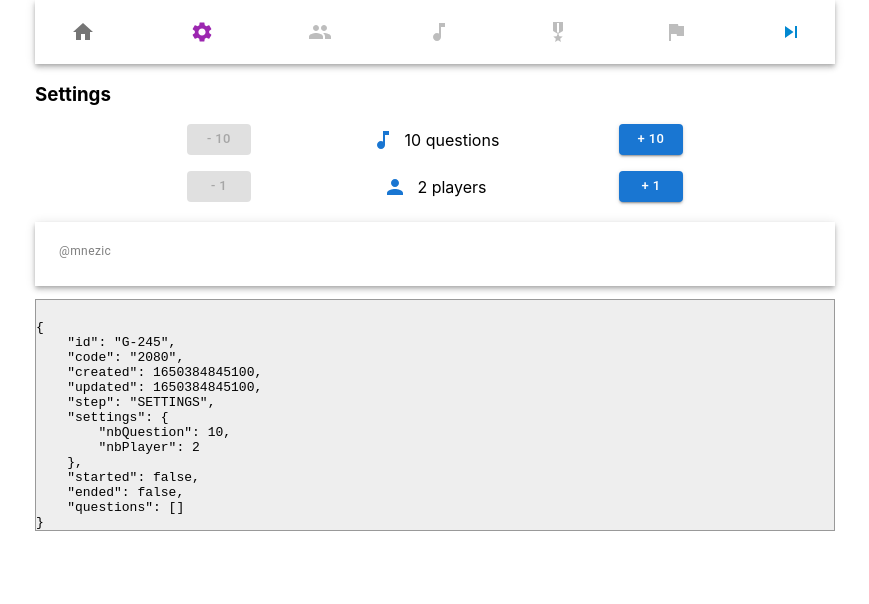
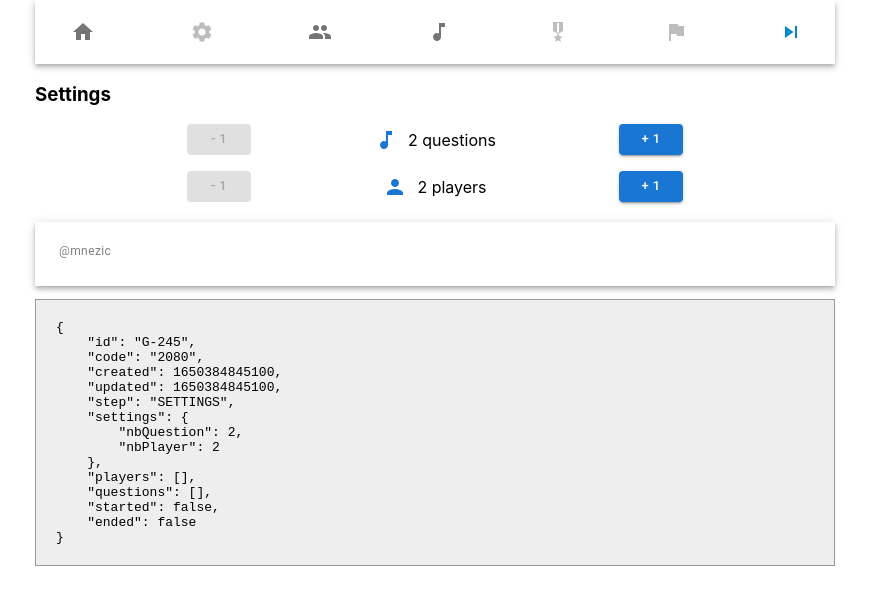
Before and after one commit to gre-ory/amnezic-react, a React (Create React App) app: page / in a window 1280 px wide. Both pictures are taken after a click on the button 632 px from the left and 168 px from the top of the page. Shown: the top 604 px of the page, without its empty margins (205-1074 px from the left). Built offline with nearby package versions, Linux system fonts and the light colour scheme.

Commit message:
[draft] refactor

```diff
--- a/src/component/GamePage.tsx
+++ b/src/component/GamePage.tsx
@@ -34,12 +34,7 @@ const GamePage = ( props: Props ) => {
                 {children}
                 <Footer />
             </div>
-            <pre style={{ border: '1px solid #999', background: '#eee', paddingTop: '20px' }}>
-                {JSON.stringify({
-                    ...game,
-                    questions: []
-                },undefined,4)}
-            </pre>
+            <pre style={{ border: '1px solid #999', background: '#eee', padding: '20px' }}>{JSON.stringify(game,undefined,4)}</pre>
         </>
     )
 }
--- a/src/component/PlayerCard.tsx
+++ b/src/component/PlayerCard.tsx
@@ -33,7 +33,7 @@ const PlayerCard = ( props: Props ) => {
     // update helpers
     //
 
-    const updatePlayerName = ( name?: string ) => {
+    const updatePlayerName = ( name: string ) => {
         updateGame( game.id, updatePlayer( player.id, ( player: Player ): Player => {
             player.name = name
             return player
--- a/src/data/Answer.ts
+++ b/src/data/Answer.ts
@@ -2,21 +2,12 @@
 // //////////////////////////////////////////////////
 // create
 
+export type AnswerId = string
+
 export interface Answer {
-  id: number
+  id: AnswerId
+  number: number
   answer: string
   hint: string
   correct: boolean
 }
-
-// //////////////////////////////////////////////////
-// create
-
-export function newAnswer( answer: string, hint: string = "", correct: boolean = false ): Answer {
-  return {
-    id: 0,
-    answer: answer,
-    hint: hint,
-    correct: correct,
-  }
-}
--- a/src/data/Game.ts
+++ b/src/data/Game.ts
@@ -1,15 +1,15 @@
 import { customAlphabet } from 'nanoid'
 
 import { newSettings, Settings, SettingsUpdater } from './Settings'
-import { newPlayer, Player, PlayerId, PlayerUpdater } from './Player'
-import { newQuestion, Question, QuestionId, QuestionUpdater } from './Question'
-import { newAnswer } from './Answer'
+import { Player, PlayerId, PlayerUpdater } from './Player'
+import { addAnswer, Question, QuestionId, QuestionUpdater } from './Question'
 import { newArtist } from './Artist'
 import { newAlbum } from './Album'
-import { range } from './Util'
-import { newMedia } from './Media'
+import { range, toZeroPadString } from './Util'
+import { Media, newMedia } from './Media'
 import { GameStats, newGameStats } from './GameStats'
-import { DefaultCards } from './Card'
+import { Card, DefaultCards } from './Card'
+import { newPlayerStats } from './PlayerStats'
 
 // //////////////////////////////////////////////////
 // model
@@ -22,6 +22,7 @@ export enum GameStep {
   SETTINGS = 'SETTINGS',
   PLAYERS = 'PLAYERS',
   QUIZZ = 'QUIZZ',
+  QUESTION = 'QUESTION',
   SCORES = 'SCORES',
   END = 'END',
 }
@@ -35,8 +36,8 @@ export interface Game {
   readonly updated: number
   step: GameStep
   settings: Settings
-  players?: Player[]
-  questions?: Question[]
+  players: Player[]
+  questions: Question[]
   started: boolean
   questionId?: QuestionId
   ended: boolean
@@ -51,7 +52,7 @@ export type OnPlayerUpdate = ( gameId: GameId, playerId: PlayerId, gameUpdater:
 // //////////////////////////////////////////////////
 // create
 
-export function newGame( nbQuestion: number = 10, nbPlayer: number = 2 ): Game {
+export function newGame( nbQuestion: number = 2 /* GREG 10 */, nbPlayer: number = 2 ): Game {
   return {
     id: `G-${newGameId()}`,
     code: newGameCode(),
@@ -59,9 +60,49 @@ export function newGame( nbQuestion: number = 10, nbPlayer: number = 2 ): Game {
     updated: Date.now(),
     step: GameStep.SETTINGS,
     settings: newSettings( nbQuestion, nbPlayer ),
+    players: [],
+    questions: [],
     started: false,
     ended: false,
   }
+}
+
+// //////////////////////////////////////////////////
+// add
+
+export function addPlayer( game: Game, card: Card ): Player {
+  const number = game.players.length + 1
+  const id: string = toZeroPadString( number, 2 ) // max: 10 players,
+  const current: Player = {
+    id: id,
+    number: number,
+    name: `Player ${id}`,
+    status: 'active',
+    card: card,
+    stats: newPlayerStats(),
+  }
+  game.players.push( current )
+  return current
+}
+
+export function addQuestion( game: Game, title: string, media: Media ): Question {
+  const number = game.questions.length + 1
+  const id: string = toZeroPadString( number, 3 ) // max: 100 answers,
+  const current: Question = {
+    id: id,
+    number: number,
+    status: 'start',
+    title: title,
+    media: media,
+    answers: [],
+  }
+  if ( game.questions.length > 0 ) {
+    const previous: Question = game.questions[ game.questions.length - 1 ]
+    previous.nextId = current.id
+    current.previousId = previous.id
+  }
+  game.questions.push( current )
+  return current
 }
 
 // //////////////////////////////////////////////////
@@ -98,36 +139,6 @@ export function updateQuestion( questionId: QuestionId, update: QuestionUpdater
       questions: game.questions.map( question => question.id == questionId ? update( question ) : question ),
     }
   }
-}
-
-// //////////////////////////////////////////////////
-// sanitize
-
-export function sanitizePlayers( players: Player[] ): Player[] {
-  if ( players.length > 0 ) {
-    players.forEach( ( player, index ) => {
-      player.number = ( index + 1 )
-      if ( player.name === undefined ) {
-        player.name = `Player ${player.number}`
-      }
-    } )
-  }
-  return players
-}
-
-export function sanitizeQuestions( questions: Question[] ): Question[] {
-  if ( questions.length > 0 ) {
-    let previousQuestion: Question
-    questions.forEach( ( question, index ) => {
-      question.number = ( index + 1 )
-      if ( previousQuestion ) {
-        previousQuestion.nextId = question.id
-        question.previousId = question.id
-      }
-      previousQuestion = question
-    } )
-  }
-  return questions
 }
 
 // //////////////////////////////////////////////////
@@ -171,6 +182,38 @@ export function selectQuestion( game: Game, questionId: string | undefined ): Qu
 // //////////////////////////////////////////////////
 // state
 
+export function hasPlayers( game: Game ): boolean {
+  return ( game !== undefined && game.players !== undefined && game.players.length > 0 )
+}
+
+export function hasQuestions( game: Game ): boolean {
+  return ( game !== undefined && game.questions !== undefined && game.questions.length > 0 )
+}
+
+export function isSetUp( game: Game ): boolean {
+  return hasPlayers( game ) && hasQuestions( game )
+}
+
+export function isSettingsPageDisabled( game: Game ): boolean {
+  return ( game === undefined ) || game.ended || isSetUp( game )
+}
+
+export function isPlayersPageDisabled( game: Game ): boolean {
+  return ( game === undefined ) || game.ended || !isSetUp( game )
+}
+
+export function isQuizzPageDisabled( game: Game ): boolean {
+  return ( game === undefined ) || game.ended || !isSetUp( game )
+}
+
+export function isScoresPageDisabled( game: Game ): boolean {
+  return ( game === undefined ) || !game.started || !isSetUp( game )
+}
+
+export function isEndPageDisabled( game: Game ): boolean {
+  return ( game === undefined ) || !game.started || !isSetUp( game )
+}
+
 export function OnStep( gameStep: GameStep ): GameUpdater {
   return ( game: Game ): Game => {
       console.log( `[on-step] ${game.id} - ${gameStep}` )
@@ -189,12 +232,32 @@ export function onSetUp( game: Game ): Game {
   console.log( `[on-set-up] ${game.id}` )
 
   //
+  // load game
+  //
+
+  const nbQuestion = game.settings.nbQuestion
+  range( nbQuestion ).map( i => i+1 ).forEach( i => {
+    // "https://api.deezer.com/artist/27/image"
+    const artist = newArtist( "Daft Punk", "https://e-cdns-images.dzcdn.net/images/artist/f2bc007e9133c946ac3c3907ddc5d2ea/56x56-000000-80-0-0.jpg" )
+    // "https://api.deezer.com/album/302127/image"
+    const album = newAlbum( "Discovery", "https://e-cdns-images.dzcdn.net/images/cover/2e018122cb56986277102d2041a592c8/56x56-000000-80-0-0.jpg" )
+    const media = newMedia( "Harder, Better, Faster, Stronger", "https://cdns-preview-d.dzcdn.net/stream/c-deda7fa9316d9e9e880d2c6207e92260-8.mp3", artist, album )
+    const question: Question = addQuestion( game, "Genre", media )
+    if ( i % 2 == 0 ) {
+      addAnswer( question, media.title, artist.name, true )
+      addAnswer( question, "xxx", "xxx", false )
+    } else {
+      addAnswer( question, "yyy", "yyy", false )
+      addAnswer( question, media.title, artist.name, true )
+    }
+  } )
+
+  //
   // create default players
   //
 
   const nbPlayer = game.settings.nbPlayer
-  const players = range( nbPlayer ).map( index => newPlayer( DefaultCards[index] ) )
-  game.players = sanitizePlayers( players )
+  range( nbPlayer ).forEach( index => addPlayer( game, DefaultCards[index] ) )
 
   //
   // finally move to players step
@@ -208,23 +271,9 @@ export function onSetUp( game: Game ): Game {
 export function onStartGame( game: Game ): Game {
   console.log( `[on-start-game] ${game.id}` )
 
-  //
-  // create dummy questions
-  //
-
-  const nbQuestion = game.settings.nbQuestion
-  const questions = range( nbQuestion ).map( i => i+1 ).map( i => {
-    // "https://api.deezer.com/artist/27/image"
-    const artist = newArtist( "Daft Punk", "https://e-cdns-images.dzcdn.net/images/artist/f2bc007e9133c946ac3c3907ddc5d2ea/56x56-000000-80-0-0.jpg" )
-    // "https://api.deezer.com/album/302127/image"
-    const album = newAlbum( "Discovery", "https://e-cdns-images.dzcdn.net/images/cover/2e018122cb56986277102d2041a592c8/56x56-000000-80-0-0.jpg" )
-    const media = newMedia( "Harder, Better, Faster, Stronger", "https://cdns-preview-d.dzcdn.net/stream/c-deda7fa9316d9e9e880d2c6207e92260-8.mp3", artist, album )
-    const goodAnswer = newAnswer( media.title, artist.name, true )
-    const wrongAnswer = newAnswer( "Xxx", "Xxx", false )
-    const question = newQuestion( "Style", media, ( i % 2 == 0 ) ? [goodAnswer, wrongAnswer] : [wrongAnswer, goodAnswer] )
-    return question
-  } )
-  game.questions = sanitizeQuestions( questions )
+  if ( !game.questions || game.questions.length == 0 ) {
+    return game
+  }
 
   //
   // flag game as started
@@ -243,6 +292,12 @@ export function onStartGame( game: Game ): Game {
   //
 
   game.stats = newGameStats( game.settings.nbQuestion )
+
+  //
+  // finally move to questions step
+  //
+
+  game.step = GameStep.QUESTION
 
   return game
 }
--- a/src/data/Navigate.ts
+++ b/src/data/Navigate.ts
@@ -16,9 +16,10 @@ export function toPlayersPage( game: Game ): string {
 }
 
 export function toQuizzPage( game: Game ): string {
-  if ( game.questionId === undefined ) {
-      return `/game/${game.id}/quizz`
-  }
+    return `/game/${game.id}/quizz`
+}
+
+export function toQuestionPage( game: Game ): string {
   return `/game/${game.id}/quizz/${game.questionId}`
 }
 
@@ -39,7 +40,9 @@ export function toGamePage( game: Game | undefined ): string {
         return toPlayersPage( game )
       case GameStep.QUIZZ:
         return toQuizzPage( game )
-      case GameStep.SCORES:
+        case GameStep.QUESTION:
+          return toQuestionPage( game )
+        case GameStep.SCORES:
         return toScoresPage( game )
       case GameStep.END:
         return toEndPage( game )
--- a/src/data/Player.ts
+++ b/src/data/Player.ts
@@ -21,23 +21,11 @@ export type PlayerId = string
 
 export interface Player {
   id: PlayerId
+  number: number,
+  name: string
   status: PlayerStatus
   card: Card
   stats: PlayerStats
-  number?: number
-  name?: string
 }
 
 export type PlayerUpdater = ( player: Player ) => Player
-
-// //////////////////////////////////////////////////
-// create
-
-export function newPlayer( card: Card ): Player {
-  return {
-    id: `P-${newPlayerId()}`,
-    status: 'active',
-    card: card,
-    stats: newPlayerStats(),
-  }
-}
--- a/src/data/Question.ts
+++ b/src/data/Question.ts
@@ -1,7 +1,6 @@
-import { customAlphabet } from 'nanoid'
-
 import { Answer } from './Answer'
 import { Media } from './Media'
+import { toZeroPadString } from './Util'
 
 // //////////////////////////////////////////////////
 // status
@@ -17,18 +16,15 @@ export type QuestionStatus =
 // //////////////////////////////////////////////////
 // model
 
-// export const newQuestionId = customAlphabet( 'ABCDEFGHIJKLMNPQRSTUVWXYZ', 3 )
-export const newQuestionId = customAlphabet( '0123456789', 3 )
-
 export type QuestionId = string
 
 export interface Question {
   id: QuestionId
+  number: number
   status: QuestionStatus
   title: string
   media: Media
   answers: Answer[]
-  number?: number
   previousId?: QuestionId
   nextId?: QuestionId
 }
@@ -36,14 +32,18 @@ export interface Question {
 export type QuestionUpdater = ( question: Question ) => Question
 
 // //////////////////////////////////////////////////
-// create
+// add
 
-export function newQuestion( title: string, media: Media, answers: Answer[] ): Question {
-  return {
-    id: `Q-${newQuestionId()}`,
-    status: 'start',
-    title: title,
-    media: media,
-    answers: answers.map( ( answer, index ) => { return { ...answer, id: ( index + 1 ) } } ),
+export function addAnswer( question: Question, answer: string, hint: string = "", correct: boolean = false ): Answer {
+  const number = question.answers.length + 1
+  const id: string = toZeroPadString( number, 2 ) // max: 6 answers,
+  const current: Answer = {
+    id: id,
+    number: number,
+    answer: answer,
+    hint: hint,
+    correct: correct,
   }
+  question.answers.push( current )
+  return current
 }
--- a/src/data/Util.ts
+++ b/src/data/Util.ts
@@ -14,6 +14,10 @@ export function toDecimalString( value: number ): string {
         return `0${value}`
     }
     return `${value}`
+}
+
+export function toZeroPadString( value: number, padSize: number ): string {
+    return `${value}`.padStart( padSize, '0' )
 }
 
 export function toDateString( value: number ): string {
--- a/src/page/QuestionPage.tsx
+++ b/src/page/QuestionPage.tsx
@@ -31,10 +31,14 @@ const QuestionPage = ( props: Props ) => {
         return null
     }
 
+    console.log( game )
+
     const question = selectQuestion( game, questionId )
     if ( !question ) {
         return null
     }
+
+    console.log( question )
 
     const progress = 25;
 
@@ -67,8 +71,8 @@ const QuestionPage = ( props: Props ) => {
     }
 
     return (
-        <GamePage gameStep={GameStep.QUIZZ} game={game} updateGame={updateGame} onNext={onNext}>
-            <h3>question ${question}</h3>
+        <GamePage gameStep={GameStep.QUESTION} game={game} updateGame={updateGame} onNext={onNext}>
+            <h3>question ${question.title}</h3>
 
             <Card sx={{ display: 'flex' }}>
                 <Box sx={{ display: 'flex', flexDirection: 'column' }}>
@@ -94,9 +98,15 @@ const QuestionPage = ( props: Props ) => {
                 </Box>
                 <CardMedia
                     component="img"
-                    sx={{ width: 151 }}
-                    image="/static/images/cards/live-from-space.jpg"
-                    alt="Live from space album cover"
+                    sx={{ width: 56, height: 56 }}
+                    image={question.media.album.picture}
+                    alt={question.media.album.title}
+                />
+                <CardMedia
+                    component="img"
+                    sx={{ width: 56, height: 56 }}
+                    image={question.media.artist.picture}
+                    alt={question.media.artist.name}
                 />
             </Card>
 
--- a/src/page/SettingsPage.tsx
+++ b/src/page/SettingsPage.tsx
@@ -29,14 +29,14 @@ const SettingsPage = ( props: Props ) => {
 
     const settings = game.settings
     const nbQuestion = settings.nbQuestion
-    const nbQuestionIncrement = 10
-    const lessQuestionDisabled = nbQuestion <= 10
-    const moreQuestionDisabled = nbQuestion >= 200
+    const nbQuestionIncrement = 1 // 10
+    const lessQuestionDisabled = nbQuestion <= 2 // 10
+    const moreQuestionDisabled = nbQuestion >= 3 // 200
 
     const nbPlayer = settings.nbPlayer
     const nbPlayerIncrement = 1
     const lessPlayerDisabled = nbPlayer <= 2
-    const morePlayerDisabled = nbPlayer >= 10
+    const morePlayerDisabled = nbPlayer >= 3 // 10
 
     // update helpers
 
```
Also changed, not shown: src/page/QuizzPage.tsx (line endings or trailing spaces).
